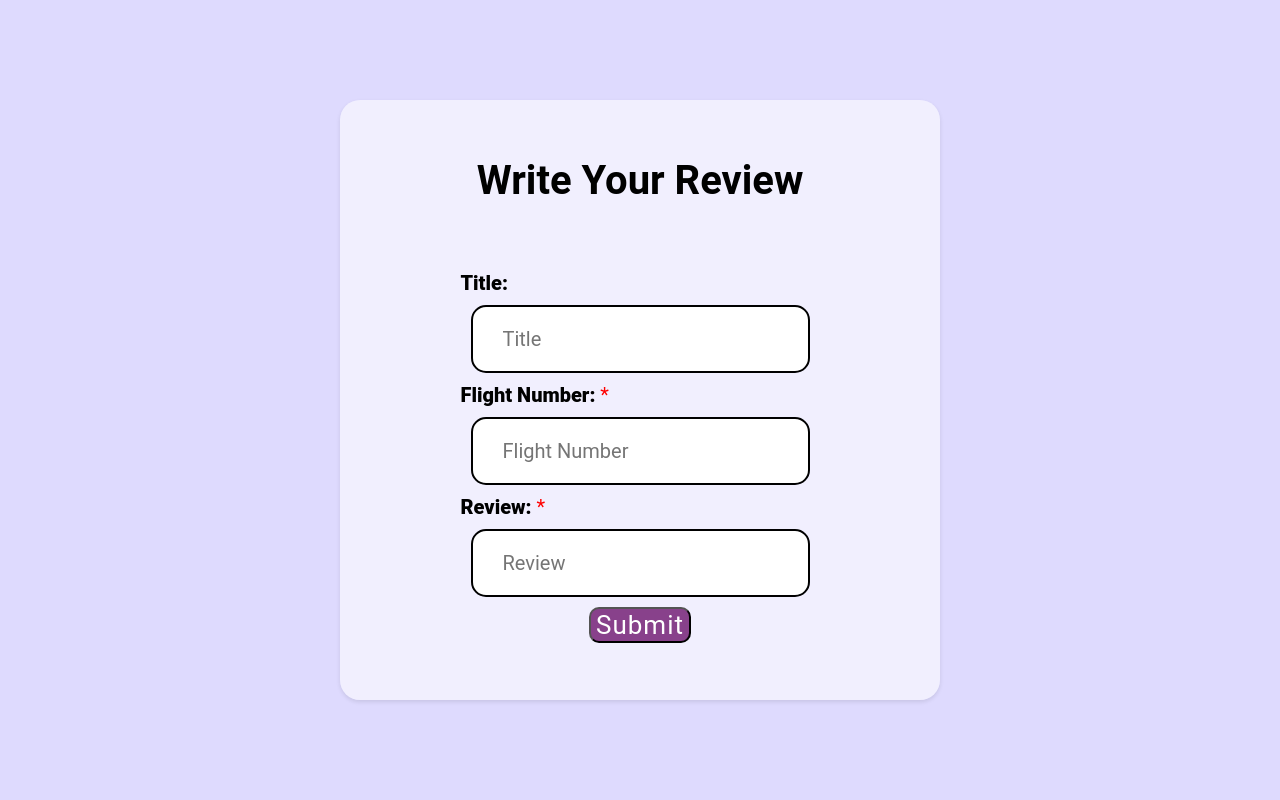
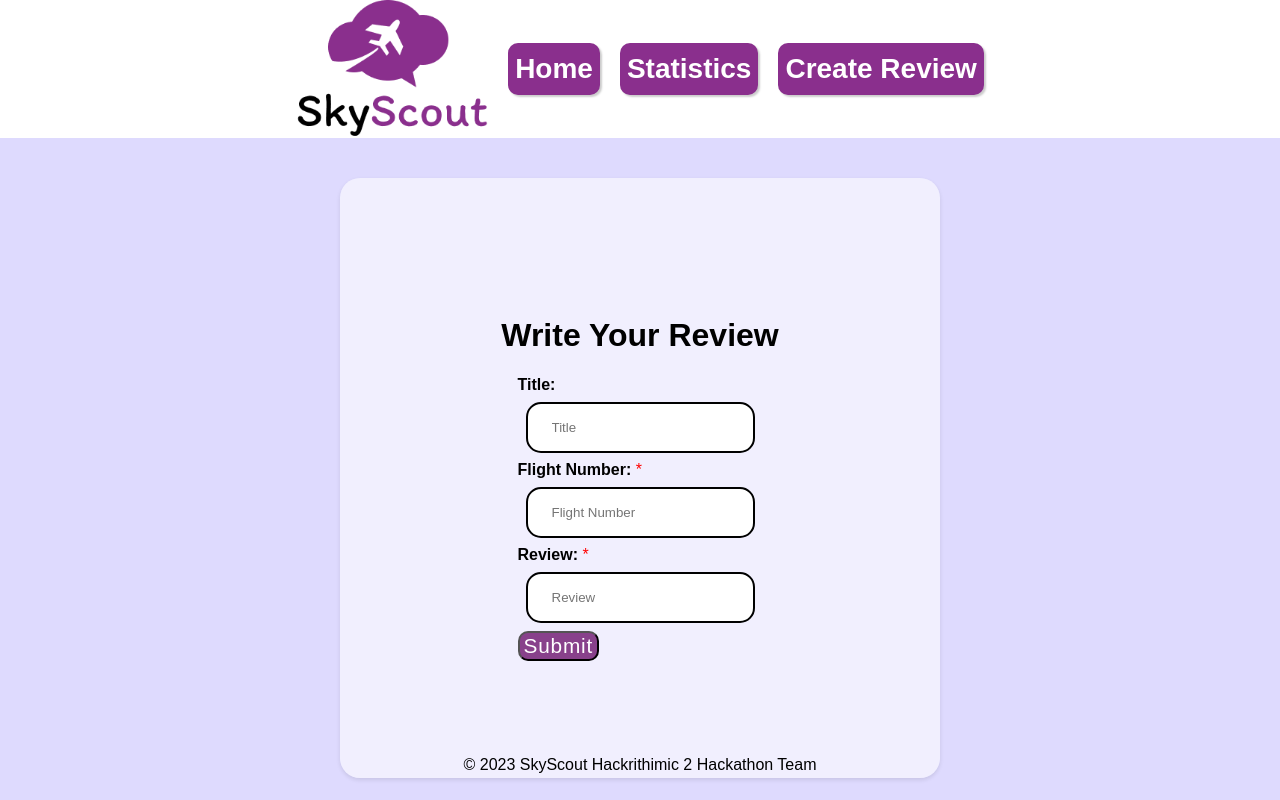
Before and after one commit to Ayon-Bhowmick/Hackrithmitic2, a React (Create React App) app in the folder web/: page /create in a window 1280 px wide. Built offline with nearby package versions, Linux system fonts and the light colour scheme.

Commit message:
Fixed create review styling

```diff
--- a/web/src/pages/Create.js
+++ b/web/src/pages/Create.js
@@ -1,5 +1,8 @@
 import React, { useState } from 'react';
+import Logo from './images/logo.png';
+import { Link } from "react-router-dom";
 import Axios from 'axios'
+import './Home.css'
 import './CreateReview.css'
 
 function InputBox() {
@@ -48,7 +51,24 @@ function InputBox() {
     })
   }
   return (
+    <div>
+      <nav>
+        <img  id="logo" src={Logo} alt="SkyScout" />
+
+        {/* route to Home page */}
+        <div>
+            <h2 className="nav-btn shadow"><Link to="/">Home</Link></h2>
+
+            {/* route to Statistics page */}
+            <h2 className="nav-btn shadow"><Link to="/statistics">Statistics</Link></h2>
+
+            {/* route to Create Review page */}
+            <h2 className="nav-btn shadow"><Link to="/create">Create Review</Link></h2>
+        </div>
+			</nav>
+
       <div className='container'>
+
         <h1 className='header'>
           Write Your Review
         </h1>
@@ -74,6 +94,15 @@ function InputBox() {
           </form>
         </div>
       </div>
+
+      <div className="footer-container">
+        <footer>
+            <div id="copyright">
+                <p>© 2023 SkyScout Hackrithimic 2 Hackathon Team</p>
+            </div>
+        </footer>
+      </div>
+    </div>
   );
 }
 
--- a/web/src/pages/CreateReview.css
+++ b/web/src/pages/CreateReview.css
@@ -1,18 +1,17 @@
-*,*::before,*::after{
+/* body {
     font-size: 20px;
     margin: auto;
     padding: auto;
-    font-family:  Roboto;
-
-}
+    font-family:  font-family: 'Montserrat', sans-serif;;
+} */
 
 .container{
+    margin: 0 auto;
     width: 600px;
     height: 600px;
     border-radius: 20px;
     background-color: rgba(255, 255, 255, 0.571) ;
-    /* border: 2px rgb(134, 133, 133); */
-    margin-top: 100px;
+    margin-top: 5vh;
     display: flex;
     align-items: center;
     justify-content:center;
@@ -38,13 +37,13 @@
     -ms-border-radius: 10px;
     -o-border-radius: 10px;
 } */
-.header{
+/* .header{
     font-size: 40px;
     display: flex;
     align-items: center;
     justify-content: center;
     margin-bottom: 10px;
-}
+} */
 label{
     font-weight: 800;
 }
@@ -109,7 +108,12 @@ span{
 .input_field .Flight{
     border: 2.25px black solid;
 }
-.input_field_Review{
 
 
+.footer-container {
+    min-height: 70px;
+    width: 100%;
+    align-items: center; /*centers them vertically*/
+    position: absolute;
+    bottom: 0;
 }
--- a/web/src/pages/Home.css
+++ b/web/src/pages/Home.css
@@ -1,7 +1,7 @@
 /*Global View akd Desktop View*/
 body {
     margin: 0;
-    font-family:  'Roboto';
+    font-family: 'Montserrat', sans-serif;
     background-color: #DEDAFE;
 }
 
--- a/web/src/pages/Home.js
+++ b/web/src/pages/Home.js
@@ -3,7 +3,7 @@ import { Link } from "react-router-dom";
 import "./Home.css";
 import Logo from './images/logo.png';
 <style>
-@import url('https://fonts.googleapis.com/css2?family=Itim&display=swap');
+  @import url('https://fonts.googleapis.com/css2?family=Itim&family=Montserrat:wght@100;500;600;700&display=swap');
 </style>
 
 const Home = () => {
```
Lines whose indentation alone changed are shown as unchanged.
